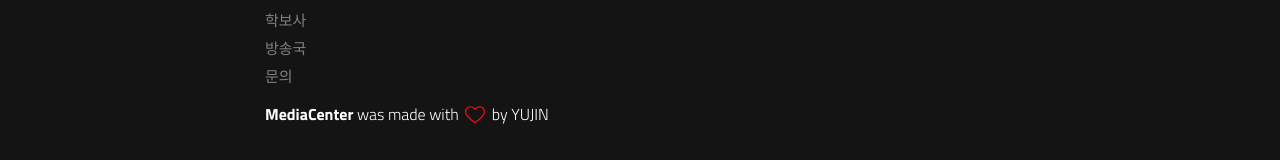
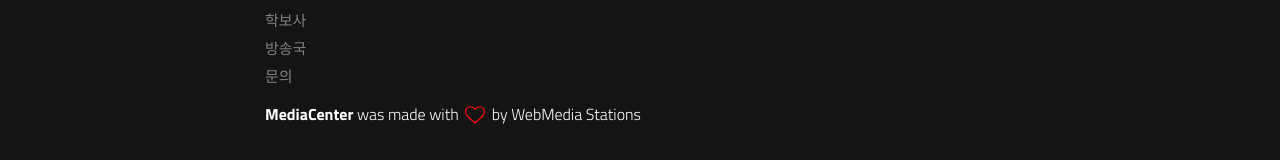
Before and after one commit to skhumedia/skhumedia.github.io, a Jekyll site: the page built from index.md, in a window 1280 px wide and 900 px high, scrolled down 2683 px. Shown: the part 737-897 px from the top of the window. Built offline with Jekyll 4.4.1, drawn with Linux system fonts in a browser that asks for light colours.

Commit message:
Initial Commit

```diff
--- a/_includes/footer.html
+++ b/_includes/footer.html
@@ -38,7 +38,7 @@
         {% endfor %}
         <!--<li><a class="feed" href="{{ site.url }}{{site.baseurl}}/feed.xml" title="Atom/RSS feed">Feed</a></li>-->
     </ul>
-    <p><span>MediaCenter</span> was made with <svg class="love"><use xlink:href="#icon-heart"></use></svg> by YUJIN</p>
+    <p><span>MediaCenter</span> was made with <svg class="love"><use xlink:href="#icon-heart"></use></svg> by WebMedia Stations</p>
 </footer>
 <script src="{{ "/assets/js/main.js" | prepend: site.baseurl }}"></script>
 {% include stats.html %}
```
